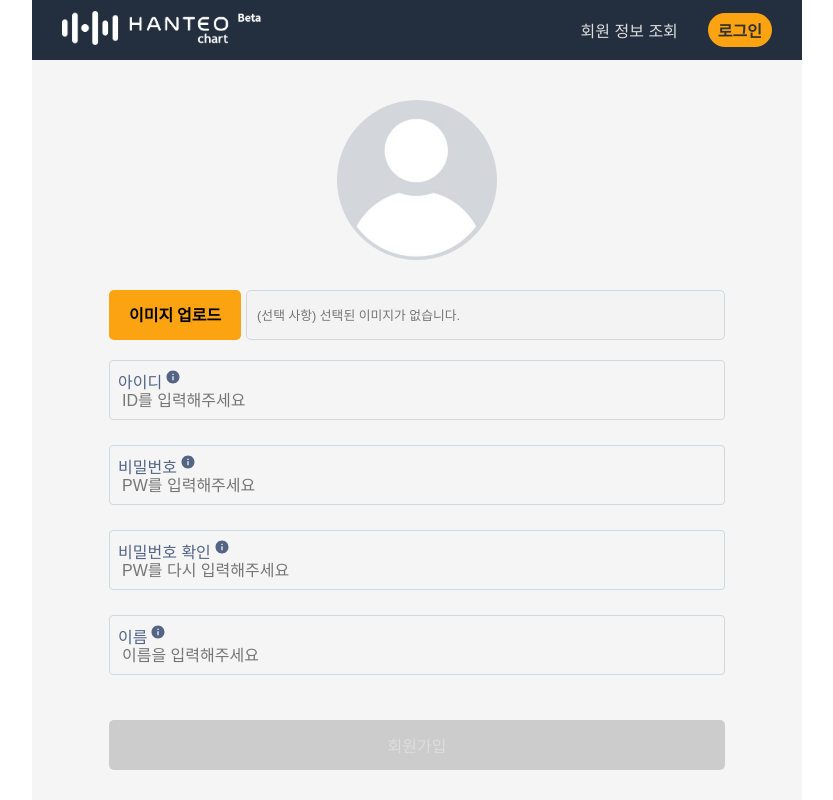
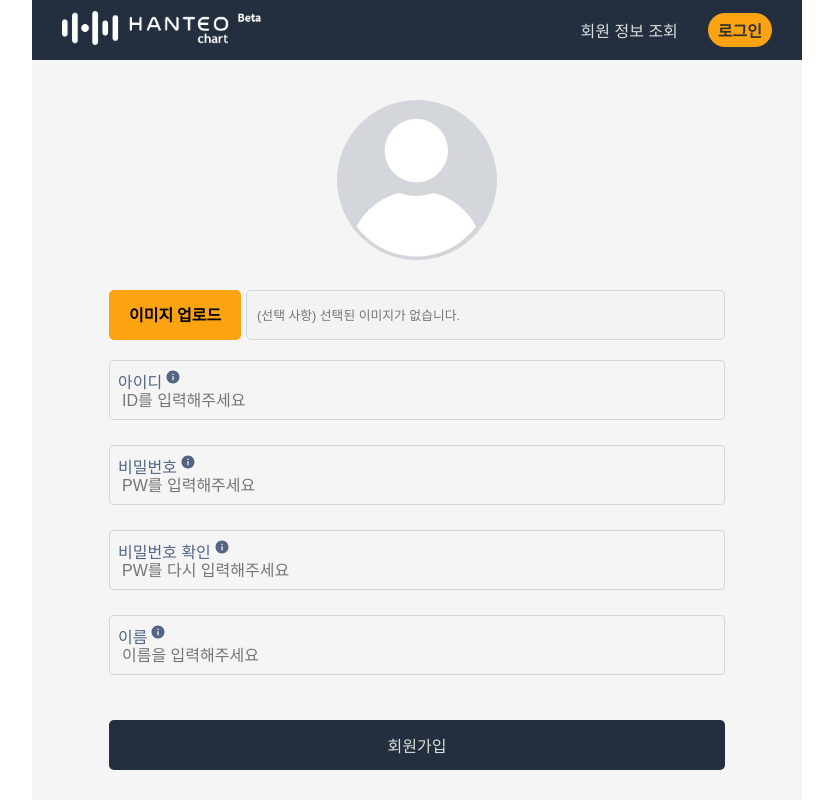
Before and after one commit to HWAHAEBANG/react-query-based-signup, a React (Create React App) app: page /signup in a window 1280 px wide. Shown: the whole page, without its empty margins (223-1056 px from the left). Built offline with nearby package versions, Linux system fonts and the light colour scheme; a web font is replaced by a local one.

Commit message:
feat: 요청 3회 실패시 에러 페이지로 리다이렉팅 구현

```diff
--- a/src/pages/ErrorPage.module.scss
+++ b/src/pages/ErrorPage.module.scss
@@ -0,0 +1,12 @@
+.main {
+    height: 100vh;
+    display: flex;
+    flex-direction: column;
+    justify-content: center;
+    align-items: center;
+
+    p {
+        text-align: center;
+        font-size: 1.5rem;
+    }
+}
--- a/src/pages/ErrorPage.tsx
+++ b/src/pages/ErrorPage.tsx
@@ -1,5 +1,6 @@
 import { useEffect, useState } from "react";
 import { useNavigate } from "react-router-dom";
+import styles from './ErrorPage.module.scss'
 
 const ErrorPage = () => {
   const navigator = useNavigate()
@@ -25,7 +26,7 @@ const ErrorPage = () => {
     }, []);
 
   return (
-    <main>
+    <main className={styles.main}>
       {viewPortError && (
         <div>
            <p>지원하지 않는 해상도입니다.</p>
--- a/src/pages/SigninPage.tsx
+++ b/src/pages/SigninPage.tsx
@@ -1,4 +1,4 @@
-import { useState, FormEvent } from "react"
+import { useState, FormEvent, useRef } from "react"
 import { useNavigate } from "react-router-dom"
 import styles from "./SigninPage.module.scss"
 import { validation } from "utils/validation"
@@ -10,6 +10,9 @@ import useAuth from "hooks/useAuth"
 const SigninPage = () => {
     const navigate = useNavigate()
     const [ form, setForm ] = useState<SigninForm>({id: '', pw: ''})
+    const attemptCount = useRef(0)
+
+   if(attemptCount.current >= 3) navigate('/error')
 
     const { signinMutation } = useAuth(form.id)
 
@@ -22,6 +25,7 @@ const SigninPage = () => {
         if(!form.id) return alert('아이디를 입력해주세요.')
         if(!form.pw) return alert('비밀번호를 입력해주세요.')
         signinMutation.mutate(form);
+        attemptCount.current += 1
     }
 
     return (
--- a/src/pages/SignupPage.tsx
+++ b/src/pages/SignupPage.tsx
@@ -1,4 +1,4 @@
-import { useState, FormEvent } from "react"
+import { useState, FormEvent, useRef } from "react"
 import { useNavigate } from "react-router-dom"
 import styles from "./SignupPage.module.scss"
 import ProfileImg from "components/common/ProfileImg"
@@ -7,23 +7,31 @@ import InputBox from "components/common/InputBox"
 import RegularButton from "components/common/RegularButton"
 import { SignupForm } from "types/signupType"
 import useAuth from "hooks/useAuth"
+import { vaidationChecker } from "utils/validationChecker"
 
 const SignupPage = () => {
     const navigate = useNavigate()
     const [ form, setForm ] = useState<SignupForm>({id: '', pw: '', pwCheck:'', name:'', profileImg:''})
     const { signupMutation } = useAuth(form.id)
+    const attemptCount = useRef(0)
+
+   if(attemptCount.current >= 2) navigate('/error')
+   console.log(attemptCount.current);
+
 
     const moveToSignin = () => {
         navigate('/signup')
     }
 
-    const {id, pw, pwCheck, name} = form
-    const allNotEmpty = Object.values({id, pw, pwCheck, name}).some(value => value === '');
+    const everyValidation = vaidationChecker(form)
 
     const handleSubmit = (e:FormEvent<HTMLFormElement> ) => {
         e.preventDefault()
+        attemptCount.current += 1
+        if(!everyValidation) return alert('입력값 형식을 준수해주세요. 3번 실패시 에러 발생')
         signupMutation.mutate(form)
     }
+
 
     return (
         <form className={styles.signupForm} onSubmit={handleSubmit}>
@@ -66,7 +74,7 @@ const SignupPage = () => {
                 <RegularButton
                     onClick={moveToSignin}
                     type="submit"
-                    disabled={allNotEmpty}
+                    // disabled={!everyValidation}
                 >
                     회원가입
                 </RegularButton>
--- a/src/utils/validation.ts
+++ b/src/utils/validation.ts
@@ -1,4 +1,9 @@
-export const validation = {
+interface Validation {
+    [key: string]: { description: string; validationMessage: string; validator(inputValue: any): boolean; }[];
+}
+
+
+export const validation:Validation = {
     id : [
         {
             description: '이메일 형식 준수',
--- /dev/null
+++ b/src/utils/validationChecker.ts
@@ -0,0 +1,13 @@
+import { SignupForm } from "types/signupType";
+import { validation } from "./validation"
+
+export const vaidationChecker = (form: SignupForm) => {
+
+    const keys = Object.keys(validation)
+
+    const result = keys.map((item)=>{
+        return validation[item].every(i => i.validator(form))
+        })
+
+    return result.every(item => item === true)
+}
```
